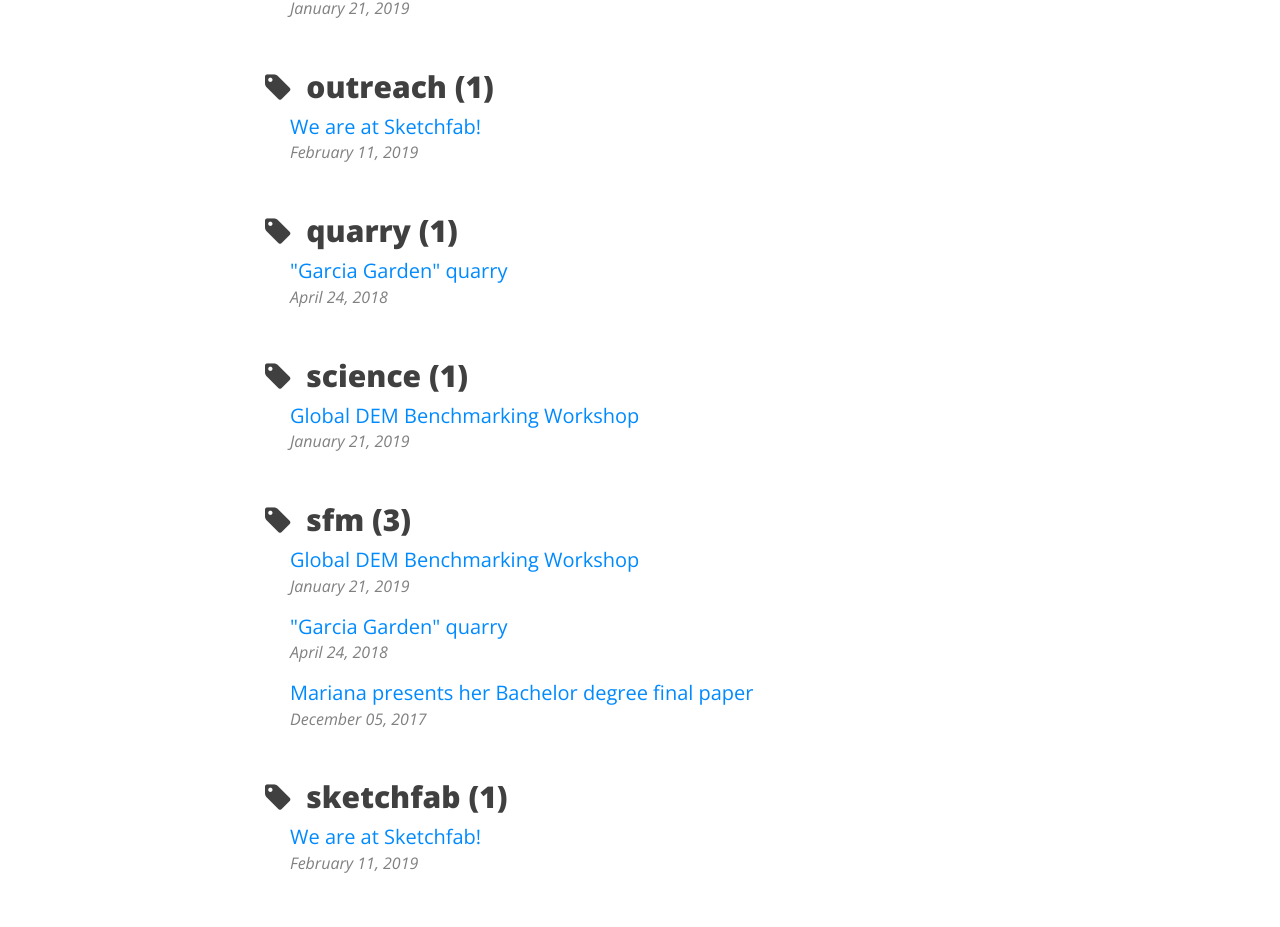
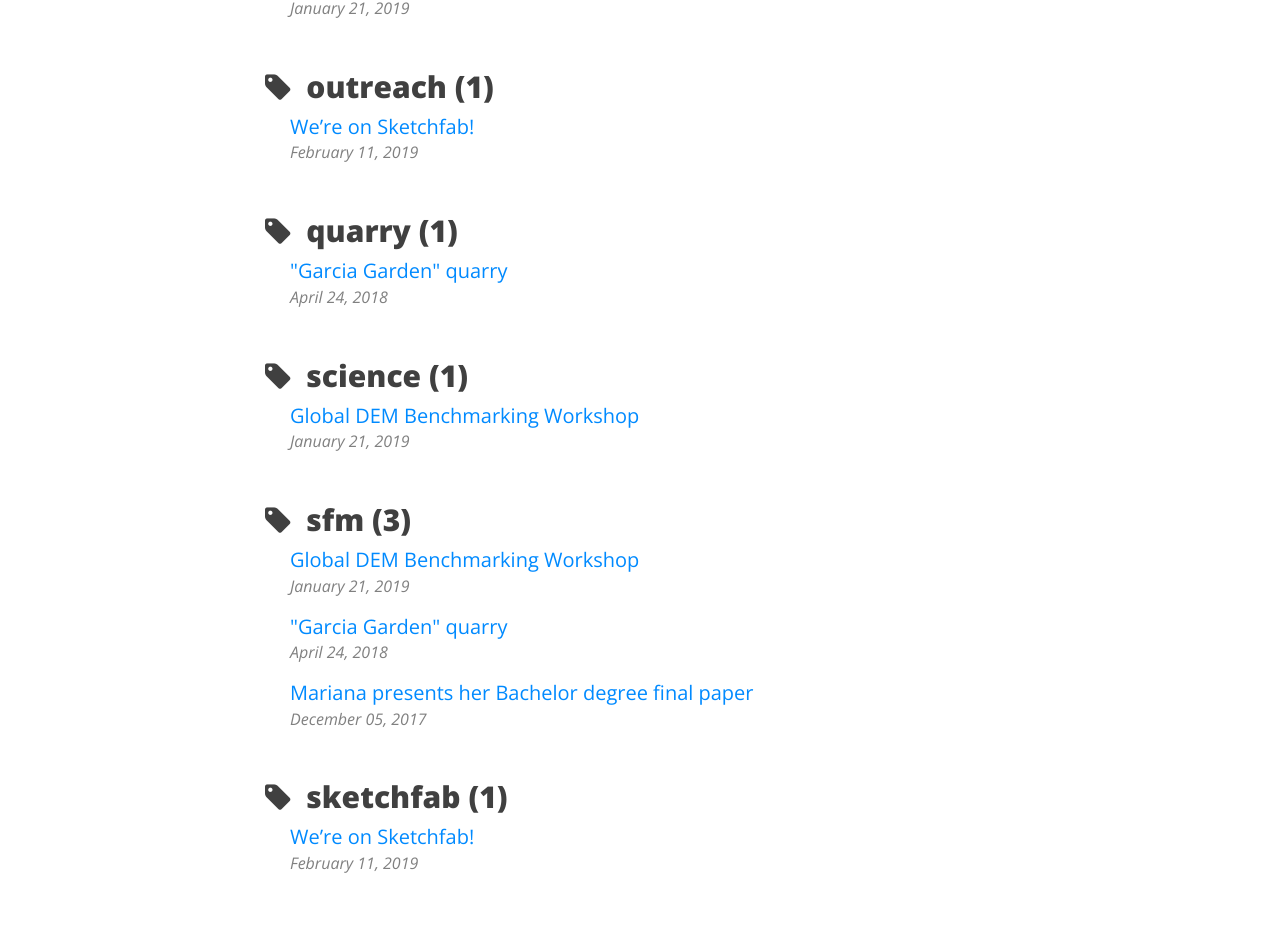
Before and after one commit to SPAMLab/SPAMLab.github.io, a Jekyll site: the page built from tags.html, in a window 1280 px wide and 1400 px high, scrolled down 2663 px. Shown: the part 147-1074 px from the top of the window. Built offline with Jekyll 4.4.1, drawn with Linux system fonts in a browser that asks for light colours; nearby versions of some CDN libraries; some of the changed text lies outside the part shown.

Commit message:
Update 2019-02-11-sketchfab.md

```diff
--- a/_posts/2019-02-11-sketchfab.md
+++ b/_posts/2019-02-11-sketchfab.md
@@ -1,8 +1,7 @@
 ---
 layout: post
 published: true
-title: We are at Sketchfab!
-subtitle:
+title: We’re on Sketchfab!
 tags:
   - 3D
   - sketchfab
```
